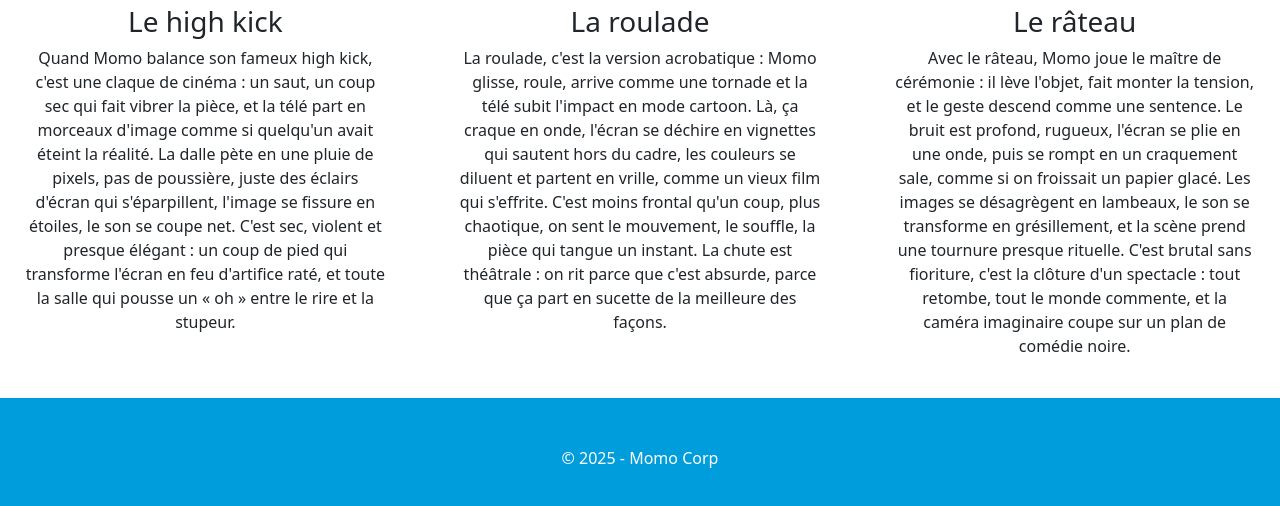
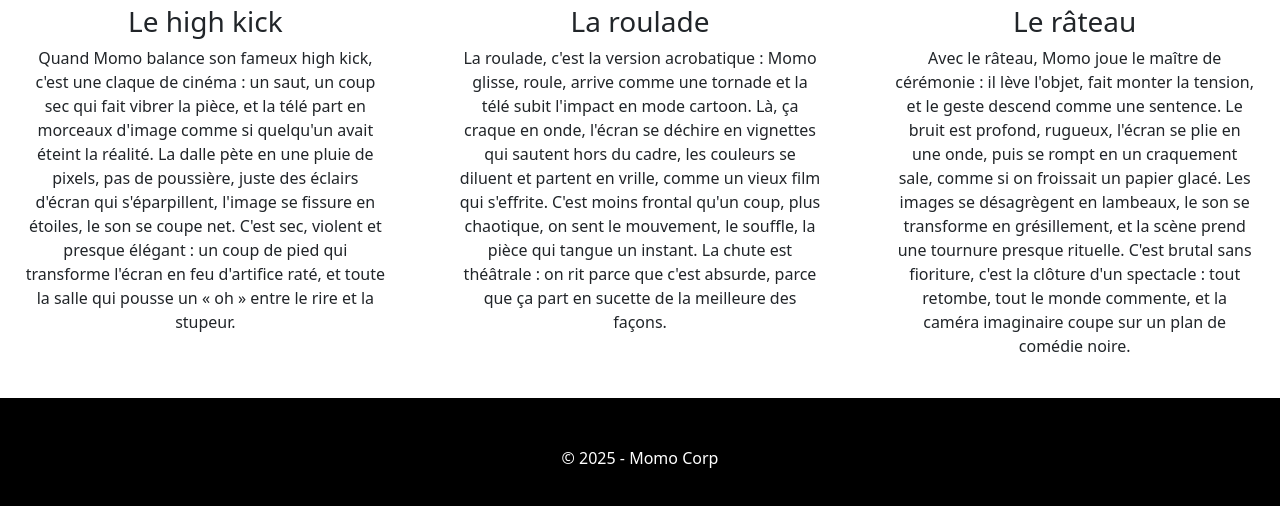
Before and after one commit to floriangarciasoto/bwb-greencode-essai, a plain HTML site: page public_html/index.html in a window 1280 px wide. Shown: the part 844-1350 px from the top of the page. Drawn offline with Linux system fonts and the light colour scheme.

Commit message:
Correction du contraste du footer + réduction de la taille des GIFs

```diff
--- a/public_html/index.html
+++ b/public_html/index.html
@@ -95,7 +95,7 @@
         </article>
 
         <article class="p-2">
-          <img src="img/rateau.gif" alt="Coup de rateau de Momo" class="rounded">
+          <img src="img/rateau.gif" alt="Coup de râteau de Momo" class="rounded">
           <h3 class="h3 mt-2">Le râteau</h3>
           <p class="p-3 pt-0">
             Avec le râteau, Momo joue le maître de cérémonie : il lève l'objet, fait monter la tension, et le geste
@@ -116,7 +116,7 @@
   <!-- ==========================
        Pied de page
   ========================== -->
-  <footer class="text-center p-5 text-white">
+  <footer class="text-center p-5 text-white bg-black">
     <p>&copy; 2025 - Momo Corp</p>
   </footer>
 
--- a/public_html/style.css
+++ b/public_html/style.css
@@ -12,9 +12,7 @@ header img {
 
 /* -- Footer -- */
 
-footer {
-    background-color: #009ddc;
-}
+
 
 /* -- Main -- */
 
```
Also changed, not shown: 3 other files.
